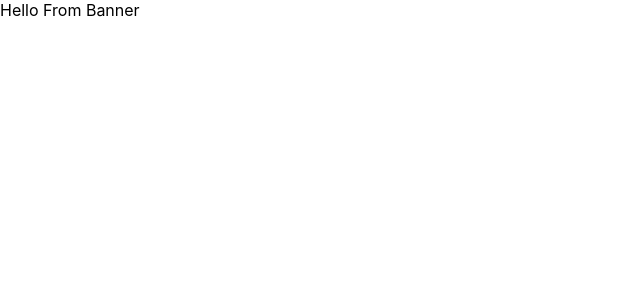
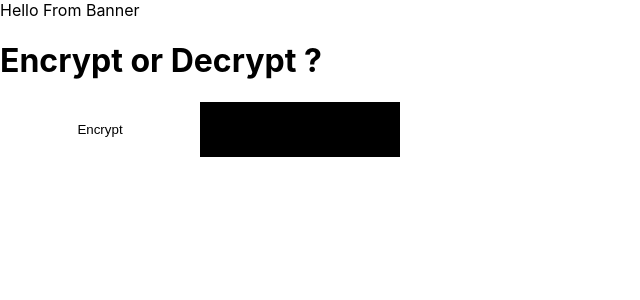
Before and after one commit to kamilwoloszyn/FEncrypt, a React (Create React App) app: page / in a window 1280 px wide. Shown: the top 300 px of the page, without its empty margins (0-640 px from the left). Built offline with nearby package versions, Linux system fonts and the light colour scheme.

Commit message:
Added button styling

```diff
--- a/src/App.tsx
+++ b/src/App.tsx
@@ -7,7 +7,8 @@ import { Uploader } from './components/Uploader';
 import { Encryption } from './components/Encryption';
 import { Decryption } from './components/Decryption';
 import { Send } from './components/Send';
-import { Col, Row } from './styles/layout/layout'
+import { Col, Row } from './styles/layout/layout';
+import { OptionButton} from './styles/buttons';
 
 interface ContainerOption {
   DisplayGrid: boolean;
@@ -21,6 +22,7 @@ display:${({DisplayGrid}) => DisplayGrid ? 'grid' : 'block'};
 margin: ${({HasMargin,DefaultMargin}) => HasMargin ? DefaultMargin:'0'}px;
 `
 
+
 export const App: React.FC = (ContainerOption) => {
   return (
      <Container DisplayGrid={true} HasMargin={false}>
@@ -28,9 +30,17 @@ export const App: React.FC = (ContainerOption) => {
         <Col md={12}>
           <Banner ShowBanner={true} />
         </Col>
-
       </Row>
       <Row>
+        <Row>
+          <Col md={12}>
+            <h1>Encrypt or Decrypt ?</h1>
+          </Col>
+        </Row>
+        <Row>
+          <OptionButton type="button" customColor={"#fff"} hoverColor={"#cdef531"}>Encrypt </OptionButton>
+          <OptionButton type="button" customColor={"#000"} hoverColor={"#cdef531"}>Decrypt </OptionButton>
+        </Row>
 
       </Row>
      </Container>
--- /dev/null
+++ b/src/styles/buttons.tsx
@@ -0,0 +1,24 @@
+import React from 'react';
+import styled from 'styled-components';
+
+interface Props {
+  customColor: string;
+  hoverColor: string;
+}
+
+const OptionButton = styled.button<Props>`
+padding:20px;
+width:15em;
+&:hover{
+  cursor:pointer;
+}
+border:none;
+background-color: ${({ customColor }) => customColor ? customColor : '#fff'};
+&:hover {
+  background-color: ${({ hoverColor }) => hoverColor ? hoverColor: '#fff' }
+}
+`
+
+export {
+  OptionButton
+}
```
Also changed, not shown: 1 other file (tests, documents, lock files or other folders).
